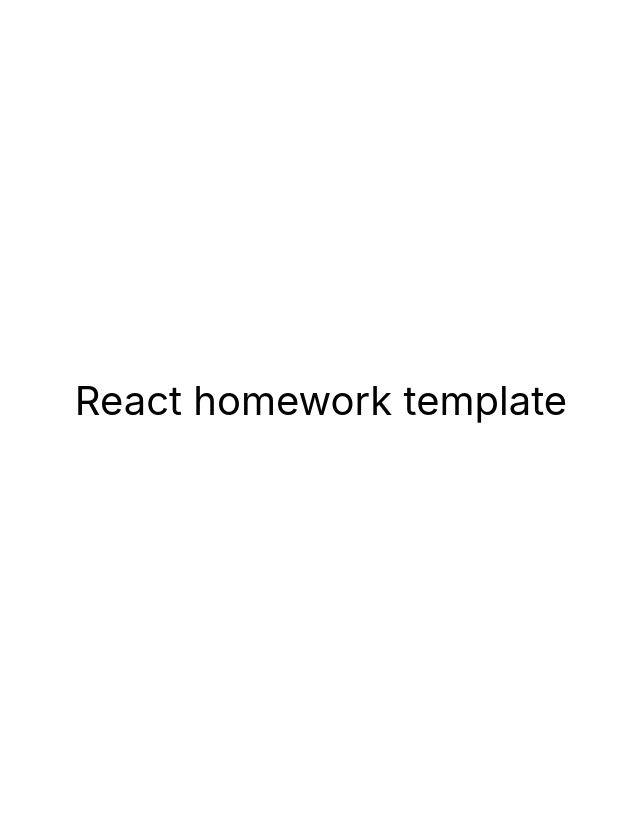
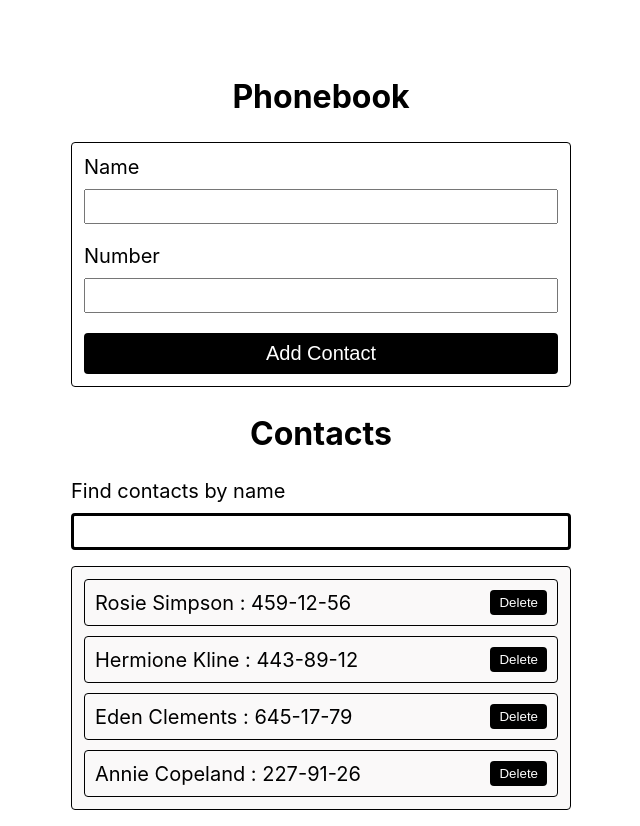
Before and after one commit to Zetonen/goit-react-hw-04-phonebook, a React (Create React App) app: page / in a window 1280 px wide. Shown: the whole page, without its empty margins (319-959 px from the left). Before the commit the page ends 800 px from the top, so only its background shows below. Built offline with nearby package versions, Linux system fonts and the light colour scheme.

Commit message:
add proj

```diff
--- a/package.json
+++ b/package.json
@@ -7,9 +7,11 @@
     "@testing-library/jest-dom": "^5.16.3",
     "@testing-library/react": "^12.1.4",
     "@testing-library/user-event": "^13.5.0",
-    "react": "^18.1.0",
+    "nanoid": "^4.0.2",
+    "prop-types": "^15.8.1","react": "^18.1.0",
     "react-dom": "^18.1.0",
     "react-scripts": "5.0.1",
+    "styled-components": "^6.0.5",
     "web-vitals": "^2.1.3"
   },
   "scripts": {
--- a/src/components/App.jsx
+++ b/src/components/App.jsx
@@ -1,16 +1,76 @@
-export const App = () => {
-  return (
-    <div
-      style={{
-        height: '100vh',
-        display: 'flex',
-        justifyContent: 'center',
-        alignItems: 'center',
-        fontSize: 40,
-        color: '#010101'
-      }}
-    >
-      React homework template
-    </div>
-  );
-};
+import React, { Component } from 'react';
+import { nanoid } from 'nanoid';
+import { Section, Title, SubTitle } from './App.styled';
+import { ContactForm } from './ContactForm/ContactForm';
+import { ContactList } from './ContactList/ContactList';
+import { Filter } from './Filter/Filter';
+export class App extends Component {
+  state = {
+    contacts: [
+      { id: 'id-1', name: 'Rosie Simpson', number: '459-12-56' },
+      { id: 'id-2', name: 'Hermione Kline', number: '443-89-12' },
+      { id: 'id-3', name: 'Eden Clements', number: '645-17-79' },
+      { id: 'id-4', name: 'Annie Copeland', number: '227-91-26' },
+    ],
+    filter: '',
+  };
+
+  addContact = contact => {
+    const isInContacts = this.state.contacts.some(
+      ({ name }) => name.toLowerCase() === contact.name.toLowerCase()
+    );
+    if (isInContacts) {
+      alert(`${contact.name} is already in contacts`);
+      return;
+    }
+    this.setState({
+      contacts: [...this.state.contacts, { ...contact, id: nanoid() }],
+    });
+  };
+
+  onChangeFilter = ({ target }) => {
+    this.setState({ filter: target.value });
+  };
+
+  getVisibleContacts = () => {
+    const { filter, contacts } = this.state;
+    const normalizedFilter = filter.toLowerCase();
+
+    return contacts.filter(contact =>
+      contact.name.toLowerCase().includes(normalizedFilter)
+    );
+  };
+
+  onDeleteContact = contactId => {
+    this.setState(prevState => {
+      return {
+        contacts: prevState.contacts.filter(({ id }) => id !== contactId),
+      };
+    });
+  };
+  render() {
+    const visibleContacts = this.getVisibleContacts();
+
+    return (
+      <Section>
+        <Title>Phonebook</Title>
+        <ContactForm addContact={this.addContact} />
+        <SubTitle>Contacts</SubTitle>
+        {this.state.contacts.length > 0 ? (
+          // Фильтр для отображения контактов
+          <Filter
+            value={this.state.filter}
+            onChangeFilter={this.onChangeFilter}
+          />
+        ) : (
+          <p>Your phonebook is empty. Add first contact!</p>
+        )}
+
+        <ContactList
+          contacts={visibleContacts}
+          onDeleteContact={this.onDeleteContact}
+        />
+      </Section>
+    );
+  }
+}
--- /dev/null
+++ b/src/components/App.styled.jsx
@@ -0,0 +1,17 @@
+import styled from 'styled-components';
+
+export const Section = styled.section`
+  margin: 0 auto;
+  padding-top: 50px;
+  width: 500px;
+`;
+
+export const Title = styled.h1`
+  font-size: 32px;
+  text-align: center;
+`;
+
+export const SubTitle = styled.h2`
+  font-size: 32px;
+  text-align: center;
+`;
--- /dev/null
+++ b/src/components/ContactForm/ContactForm.jsx
@@ -0,0 +1,73 @@
+import React, { Component } from 'react';
+import { nanoid } from 'nanoid';
+import PropTypes from 'prop-types';
+
+import {
+  Form,
+  Label,
+  Input,
+  Button,
+} from 'components/ContactForm/ContactForm.styled';
+
+export class ContactForm extends Component {
+  state = {
+    name: '',
+    number: '',
+  };
+
+  nameInputId = nanoid();
+  numberInputId = nanoid();
+
+  handelChange = ({ target }) => {
+    const { name, value } = target;
+    this.setState({ [name]: value });
+  };
+  handleSubmit = e => {
+    e.preventDefault();
+    this.props.addContact(this.state);
+    this.reset();
+  };
+  reset = () => {
+    this.setState({
+      name: '',
+      number: '',
+    });
+  };
+
+  render() {
+    const { name, number } = this.state;
+
+    return (
+      <Form onSubmit={this.handleSubmit}>
+        <Label htmlFor={this.nameInputId}>
+          Name
+          <Input
+            type="text"
+            name="name"
+            onChange={this.handelChange}
+            title="Name may contain only letters, apostrophe, dash and spaces. For example Adrian, Jacob Mercer, Charles de Batz de Castelmore d'Artagnan"
+            value={name}
+            id={this.nameInputId}
+            required
+          />
+        </Label>
+        <Label htmlFor={this.numberInputId}>
+          Number
+          <Input
+            type="tel"
+            name="number"
+            onChange={this.handelChange}
+            title="Phone number must be digits and can contain spaces, dashes, parentheses and can start with +"
+            value={number}
+            id={this.numberInputId}
+            required
+          />
+        </Label>
+        <Button type="submit">Add Contact</Button>
+      </Form>
+    );
+  }
+}
+ContactForm.propTypes = {
+  addContact: PropTypes.func.isRequired,
+};
--- /dev/null
+++ b/src/components/ContactForm/ContactForm.styled.jsx
@@ -0,0 +1,39 @@
+import styled from 'styled-components';
+
+export const Form = styled.form`
+  display: flex;
+  flex-direction: column;
+  gap: 20px;
+  margin: 0 auto;
+  padding: 12px;
+  border: 1px solid #000000;
+  border-radius: 4px;
+`;
+export const Label = styled.label`
+  display: flex;
+  flex-direction: column;
+  gap: 10px;
+  font-size: 20px;
+`;
+
+export const Input = styled.input`
+  padding: 8px 12px;
+  cursor: pointer;
+`;
+
+export const Button = styled.button`
+  padding: 8px 12px;
+  font-size: 20px;
+  color: #ffffff;
+  background-color: #000000;
+  border-radius: 4px;
+  border: 1px solid transparent;
+  cursor: pointer;
+  transition: color 300ms, background-color 300ms, box-shadow 300ms;
+
+  &:hover{
+    color: #000000;
+    background-color: #d5d5d5;
+    box-shadow: 2px 2px 2px rgba(0,0,0,0.5);
+  }
+`;
--- /dev/null
+++ b/src/components/ContactList/ContactList.jsx
@@ -0,0 +1,26 @@
+import React from 'react';
+import PropTypes from 'prop-types';
+import { List, Item, Button } from './ContactList.styled';
+
+export const ContactList = ({ contacts, onDeleteContact }) => {
+  return (
+    <List>
+      {contacts.map(contact => {
+        const { id, name, number } = contact;
+        return (
+          <Item key={id}>
+            {name + ' : ' + number}
+            <Button type="button" onClick={() => onDeleteContact(id)}>
+              Delete
+            </Button>
+          </Item>
+        );
+      })}
+    </List>
+  );
+};
+
+ContactList.propTypes = {
+  contacts: PropTypes.array.isRequired,
+  onDeleteContact: PropTypes.func.isRequired,
+};
--- /dev/null
+++ b/src/components/ContactList/ContactList.styled.jsx
@@ -0,0 +1,40 @@
+import styled from 'styled-components';
+
+export const List = styled.ul`
+  display: flex;
+  justify-content: center;
+  flex-direction: column;
+  gap: 10px;
+  padding: 12px;
+  border-radius: 4px;
+  background-color: rgba(247, 246, 246, 0.6);
+  border: 1px solid #000000;
+  list-style: none;
+`;
+
+export const Item = styled.li`
+  display: flex;
+  align-items: center;
+  justify-content: space-between;
+  padding: 10px;
+  font-size: 20px;
+  border: 1px solid #000000;
+  border-radius: 4px;
+`;
+
+export const Button = styled.button`
+  padding: 4px 8px;
+  color: #ffffff;
+  background-color: #000000;
+  border-radius: 4px;
+  border: 1px solid transparent;
+  cursor: pointer;
+
+  transition: color 300ms, background-color 300ms, box-shadow 300ms;
+
+  &:hover {
+    color: #000000;
+    background-color: #d5d5d5;
+    box-shadow: 2px 2px 2px rgba(0, 0, 0, 0.5);
+  }
+`;
--- /dev/null
+++ b/src/components/Filter/Filter.jsx
@@ -0,0 +1,17 @@
+import React from 'react';
+import PropTypes from 'prop-types';
+import { Label, Input } from './Filter.styled';
+export const Filter = ({ value, onChangeFilter }) => {
+  return (
+    <div>
+      <Label>
+        Find contacts by name
+        <Input type="text" value={value} onChange={onChangeFilter} />
+      </Label>
+    </div>
+  );
+};
+Filter.propTypes = {
+  value: PropTypes.string.isRequired,
+  onChangeFilter: PropTypes.func.isRequired,
+};
--- /dev/null
+++ b/src/components/Filter/Filter.styled.jsx
@@ -0,0 +1,16 @@
+import styled from 'styled-components';
+
+export const Label = styled.label`
+  display: flex;
+  flex-direction: column;
+  gap: 10px;
+  font-size: 20px;
+`;
+
+export const Input = styled.input`
+  padding: 8px 12px;
+  border: 3px solid #000000;
+  border-radius: 4px;
+  cursor: pointer;
+
+`;
```
Also changed, not shown: 1 other file (tests, documents, lock files or other folders).
